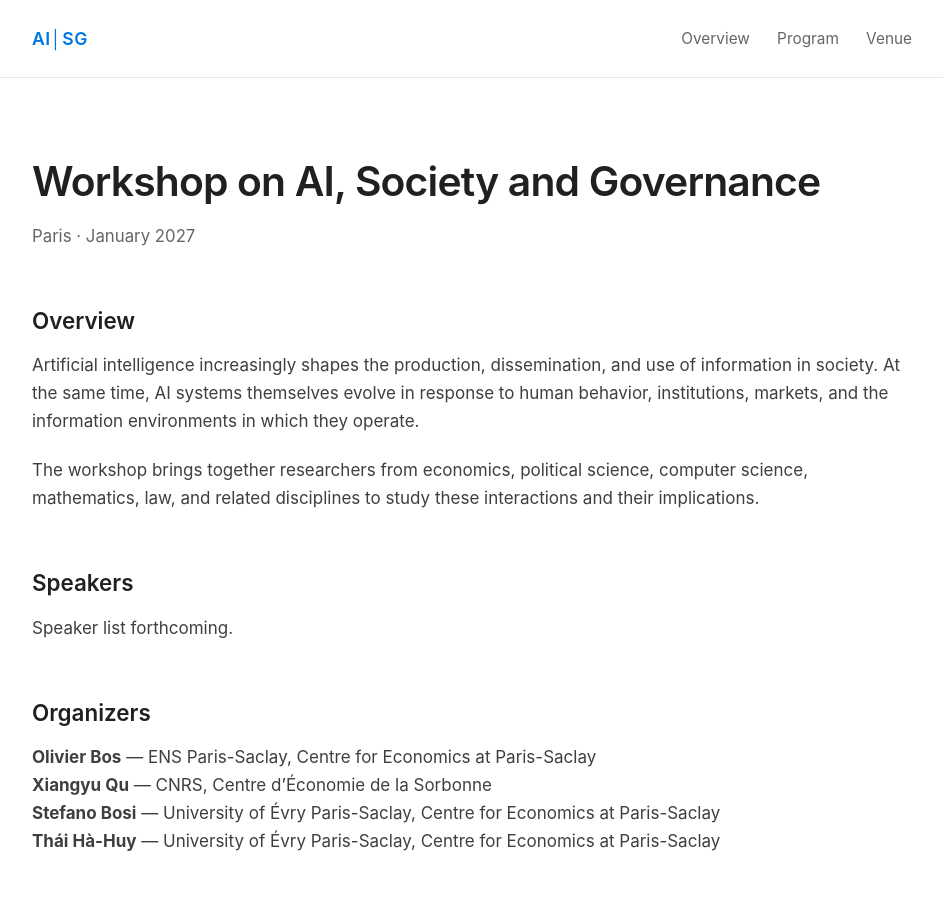
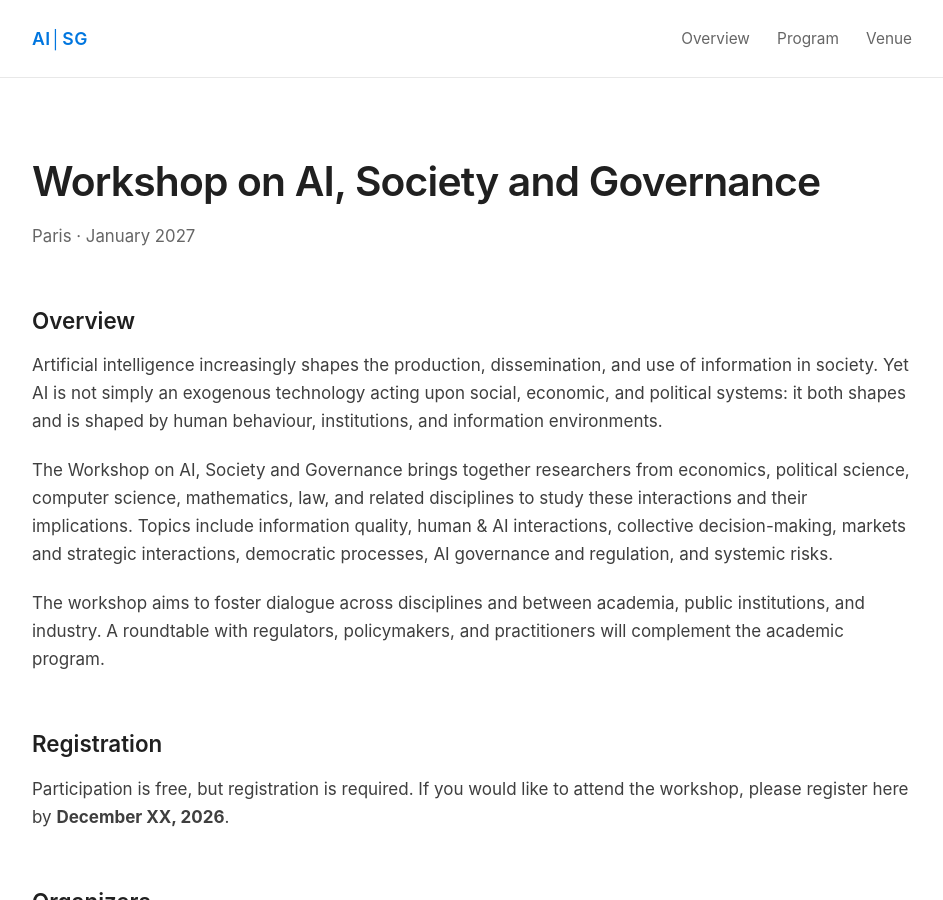
Before and after one commit to ai-society-governance/ai-society-governance.github.io, a Jekyll site: the page built from index.md, in a window 1280 px wide and 900 px high. Shown: the whole window, without its empty margins (168-1111 px from the left). Built offline with Jekyll 4.4.1, drawn with Linux system fonts in a browser that asks for light colours; our own code applies the rules of GitHub Pages for plain Markdown files.

Commit message:
Update index.md

```diff
--- a/index.md
+++ b/index.md
@@ -11,13 +11,15 @@ Paris · January 2027
 
 ## Overview
 
-Artificial intelligence increasingly shapes the production, dissemination, and use of information in society. At the same time, AI systems themselves evolve in response to human behavior, institutions, markets, and the information environments in which they operate.
+Artificial intelligence increasingly shapes the production, dissemination, and use of information in society. Yet AI is not simply an exogenous technology acting upon social, economic, and political systems: it both shapes and is shaped by human behaviour, institutions, and information environments.
 
-The workshop brings together researchers from economics, political science, computer science, mathematics, law, and related disciplines to study these interactions and their implications.
+The Workshop on AI, Society and Governance brings together researchers from economics, political science, computer science, mathematics, law, and related disciplines to study these interactions and their implications. Topics include information quality, human & AI interactions, collective decision-making, markets and strategic interactions, democratic processes, AI governance and regulation, and systemic risks.
 
-## Speakers
+The workshop aims to foster dialogue across disciplines and between academia, public institutions, and industry. A roundtable with regulators, policymakers, and practitioners will complement the academic program.
 
-Speaker list forthcoming.
+## Registration
+
+Participation is free, but registration is required. If you would like to attend the workshop, please [register here](URL_DU_FORMULAIRE) by **December XX, 2026**.
 
 ## Organizers
 
```
